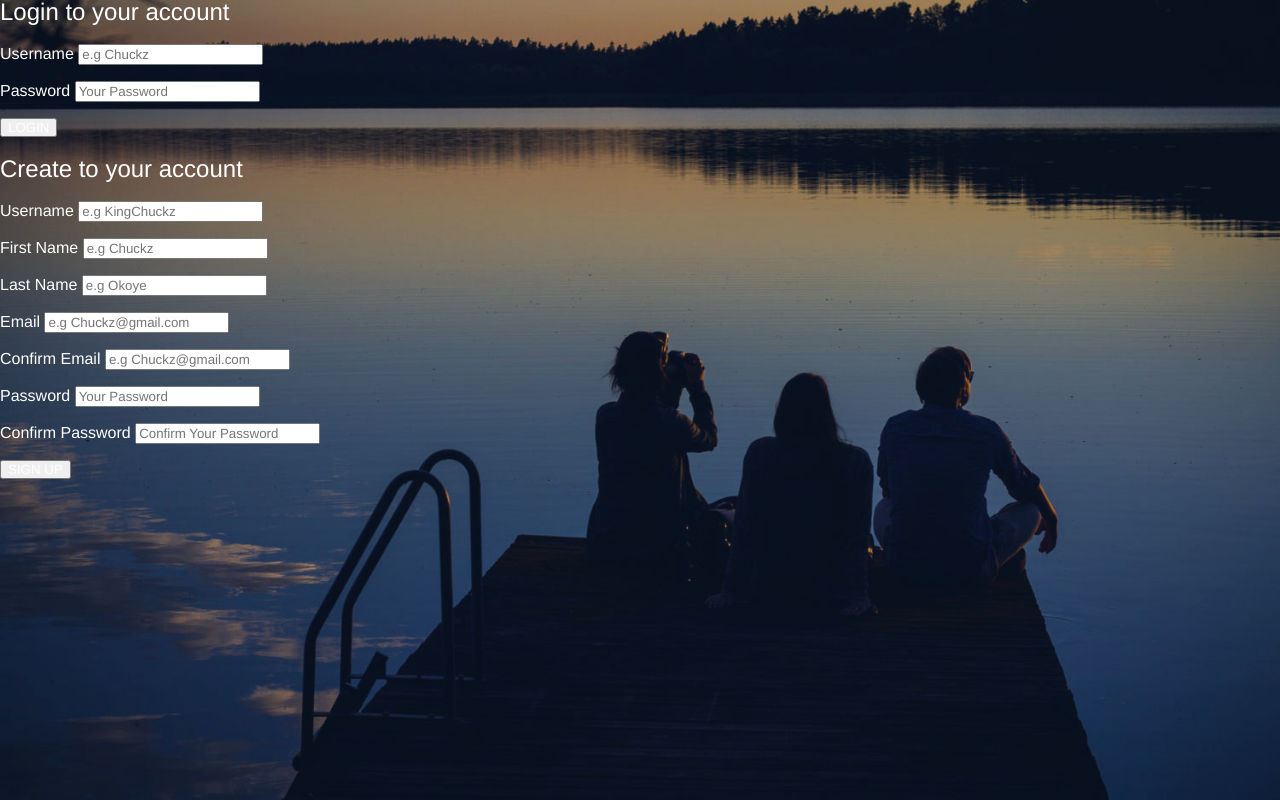
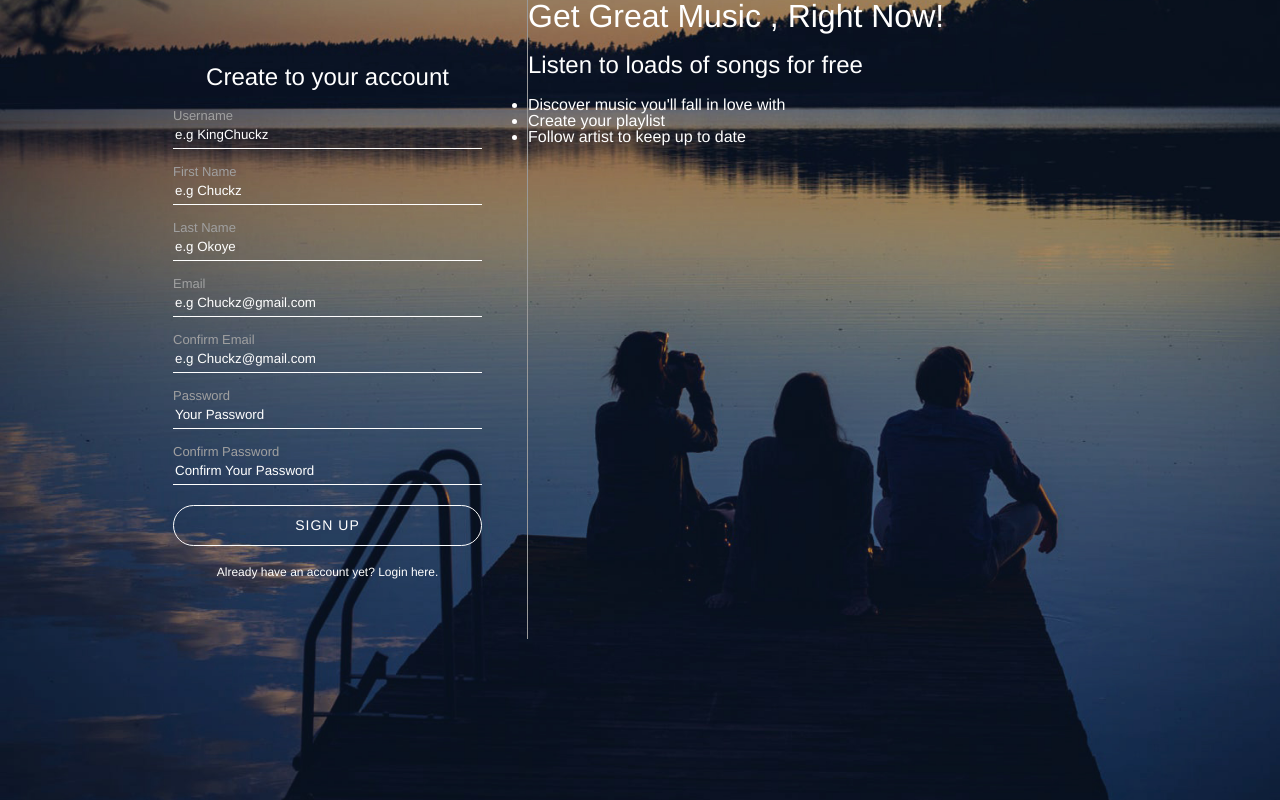
Before and after one commit to tricelex/Slotify, a PHP site: page /register.php in a window 1280 px wide. Run offline with PHP 8.4, Linux system fonts and the light colour scheme.

Commit message:
fixed minor bugs

```diff
--- a/assets/css/register.css
+++ b/assets/css/register.css
@@ -20,3 +20,85 @@ html, body {
     line-height: 1em;
     box-sizing: border-box;
 }
+
+#loginContainer {
+    width:80%;
+    margin: 0 auto;
+    position: relative;
+    max-width: 1024px;
+}
+
+::-webkit-input-placeholder {
+    color: #fff;
+}
+:-moz-placeholder {
+    color: #fff;
+}
+::-moz-placeholder {
+    color: #fff;
+}
+:-ms-input-placeholder {
+    color: #fff;
+}
+::-ms-input-placeholder {
+    color: #fff;
+}
+
+#inputContainer {
+    width:400px;
+    padding:45px;
+    float:left;
+    border-right: 1px solid #999;
+}
+
+#inputContainer h2 {
+    text-align:center;
+}
+
+#inputContainer input[type="text"] ,
+#inputContainer input[type="email"] ,
+#inputContainer input[type="password"] {
+    display: block;
+    background-color: transparent;
+    border: 0;
+    border-bottom: 1px solid #fff;
+    height: 27px;
+    line-height: 27px;
+    width: 100%;
+}
+
+#inputContainer label {
+    color:#a0a0a0;
+    font-size: 13px;
+    margin-top: 13px;
+}
+
+#inputContainer button {
+    color: #fff;
+    display: block;
+    font-size: 14px;
+    letter-spacing: 1px;
+    margin: 20px auto;
+    height: 41px;
+    width: 100%;
+    background-color: transparent;
+    border: 1px solid #fff;
+    border-radius: 250px;
+}
+
+#inputContainer button:hover {
+    cursor: pointer;
+}
+
+.hasAccountText span {
+    font-weight: bold;
+    font-size: 12px;
+    cursor: ponter;
+}
+.hasAccountText {
+    text-align: center;
+}
+
+#registerForm, #loginForm {
+    display: none;
+}
--- /dev/null
+++ b/assets/js/register.js
@@ -0,0 +1,15 @@
+$(document).ready(function () {
+    console.log("Document is ready");
+    $("#hideLogin").click(function () {
+        console.log("hidelogin is ready");
+        $('#loginForm').hide();
+        $('#registerForm').show();
+    });
+
+    $("#hideRegister").click(function () {
+        console.log("hideRegister is ready");
+        $('#loginForm').show();
+        $('#registerForm').hide();
+    });
+
+});
--- a/includes/Classes/Account.php
+++ b/includes/Classes/Account.php
@@ -15,7 +15,6 @@
       $query = mysqli_query($this->con, "SELECT * FROM  users WHERE username = '$un' AND password = '$pw'");
 
       if (mysqli_num_rows($query) == 1) {
-
         return true;
       } else {
         array_push($this->errorArray, Constants::$loginFailed);
@@ -69,7 +68,7 @@
 
     private function validateFirstName($fn) {
       if (strlen($fn) > 25 || strlen($fn) < 5) {
-        array_push($this->errorArray, Constants::$frstNameCharacters);
+        array_push($this->errorArray, Constants::$firstNameCharacters);
         return;
       }
     }
--- a/register.php
+++ b/register.php
@@ -17,8 +17,28 @@
   <head>
     <title>Welcome to Slotify</title>
     <link rel="stylesheet" type="text/css" href="assets/css/register.css">
+    <script src="https://ajax.googleapis.com/ajax/libs/jquery/3.4.1/jquery.min.js"></script>
+    <script src="assets/js/register.js"></script>
   </head>
   <body>
+      <?php
+        if (isset($_POST['registerButton'])) {
+          echo "<script>
+          $(document).ready(function () {
+            $('#loginForm').hide();
+            $('#registerForm').show();
+          });
+          </script>";
+        } else {
+          echo "<script>
+          $(document).ready(function () {
+            $('#loginForm').hide();
+            $('#registerForm').show();
+          });
+          </script>";
+        }
+      ?>
+
     <div id="background">
       <div id="loginContainer">
         <div id="inputContainer">
@@ -34,6 +54,9 @@
               <input id="loginPassword" name="loginPassword" type="password" placeholder="Your Password" required>
             </p>
             <button type="submit" name="loginButton">LOGIN </button>
+            <div class="hasAccountText">
+              <span id="hideLogin">Don't have an account yet? Signup here</span>
+            </div>
           </form>
 
 
@@ -60,11 +83,11 @@
                 <?php echo $account->getError(Constants::$emailInvalid); ?>
                 <?php echo $account->getError(Constants::$emailTaken); ?>
               <label for="email">Email</label>
-              <input id="email" name="email" type="text" placeholder="e.g Chuckz@gmail.com" value="<?php getInput('email'); ?>" required>
+              <input id="email" name="email" type="email" placeholder="e.g Chuckz@gmail.com" value="<?php getInput('email'); ?>" required>
             </p>
             <p>
               <label for="email2">Confirm Email</label>
-              <input id="email2" name="email2" type="text" placeholder="e.g Chuckz@gmail.com" value="<?php getInput('email2'); ?>" required>
+              <input id="email2" name="email2" type="email" placeholder="e.g Chuckz@gmail.com" value="<?php getInput('email2'); ?>" required>
             </p>
             <p>
                 <?php echo $account->getError(Constants::$passwordsDoNotMatch); ?>
@@ -79,7 +102,20 @@
               <input id="password2" name="password2" type="password" placeholder="Confirm Your Password" required>
             </p>
             <button type="submit" name="registerButton">SIGN UP</button>
+            <div class="hasAccountText">
+              <span id="hideRegister">Already have an account yet? Login here.</span>
+            </div>
           </form>
+        </div>
+
+        <div id="oginText">
+          <h1>Get Great Music , Right Now!</h1>
+          <h2>Listen to loads of songs for free</h2>
+          <ul>
+            <li>Discover music you'll fall in love with</li>
+            <li>Create your playlist</li>
+            <li>Follow artist to keep up to date</li>
+          </ul>
         </div>
       </div>
 
```
